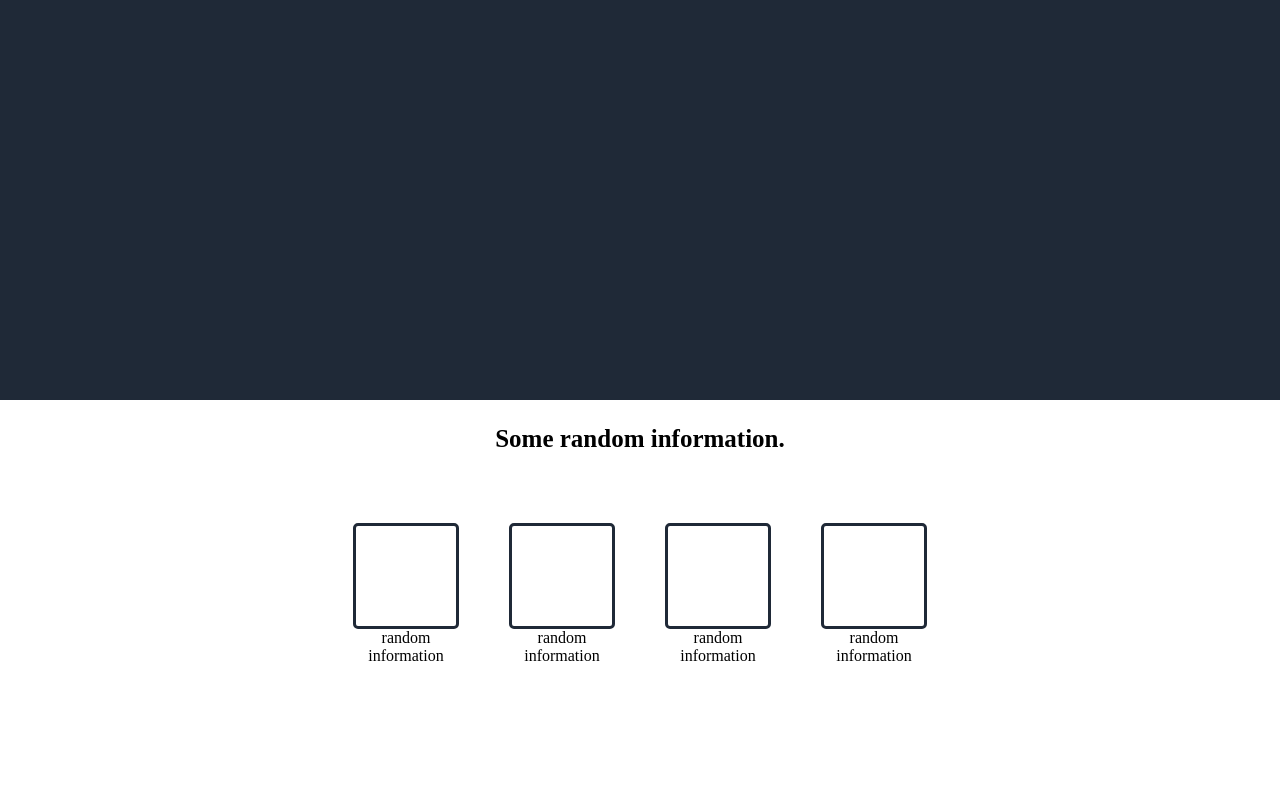
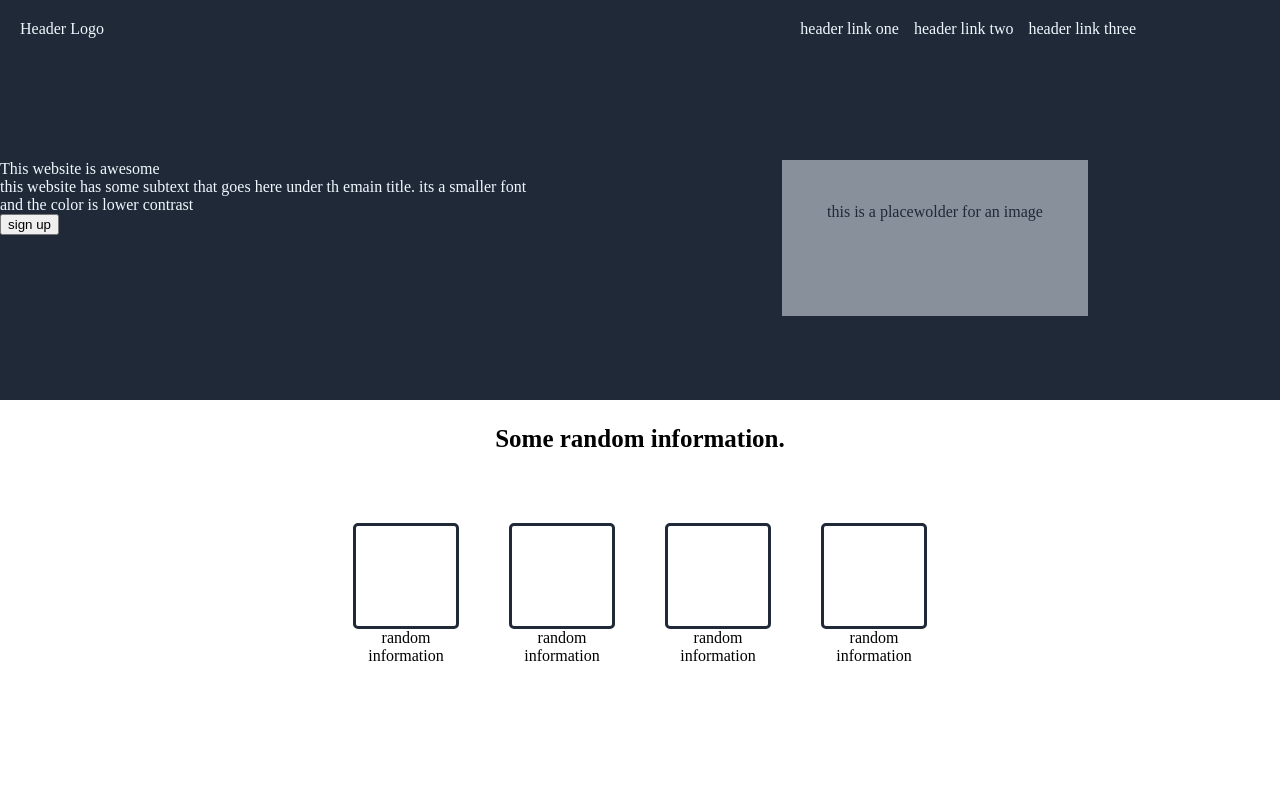
Before and after one commit to johnypatino/landingPage, a plain HTML site: page index.html in a window 1280 px wide. Shown: the top 800 px of the page. Drawn offline with Linux system fonts and the light colour scheme.

Commit message:
added header + image holder

```diff
--- a/index.html
+++ b/index.html
@@ -8,7 +8,26 @@
     <title>Landing Page</title>
 </head>
 <body>
-    <div id="a" class="outline"></div>
+    <div id="a" class="outline">
+        <div id="header">
+            <div id="header-left">Header Logo</div>
+            <div id="header-right">
+                <div>header link one</div>
+                <div>header link two</div>
+                <div>header link three</div>
+            </div>
+        </div>
+        <div id="a-content">
+                <div id="a-left">
+                    <div>This website is awesome</div>
+                    <div>this website has some subtext that goes here under th emain
+                        title. its a smaller font and the color is lower contrast
+                    </div>
+                    <div><button>sign up</button></div>
+                </div>
+                <div id="a-right"><div><p>this is a placewolder for an image</p></div></div>
+        </div>
+    </div>
     <div id="b" class="outline">
         <p><b> Some random information.</b></p>
         <div id="b-squares">
--- a/styles.css
+++ b/styles.css
@@ -12,7 +12,61 @@ body{
 }
 #a {
     background-color: #1F2937 ;
+    color:aliceblue;
+    display: flex;
+    flex-direction: column;
 
+
+
+}
+#header {
+    display: flex;
+    height: 100px;
+    padding: 20px;
+
+}
+#header-left {
+    flex:1.5;
+}
+#header-right {
+    display: flex;
+    gap: 15px;
+    flex:2;
+    justify-content: flex-end;
+    margin-right: 10%;
+    min-width: 600px;
+}
+
+#a-content {
+    margin-top: 20px;
+    display: flex;
+
+}
+#a-left {
+    flex:1;
+}
+#a-right {
+    display: flex;
+    flex:1;
+    margin-right: 15%;
+    justify-content: flex-end;
+
+
+
+}
+#a-right div{
+
+    text-align: center;
+    width: 300px;
+    height: 150px;
+    border-style: solid;
+    background-color: aliceblue;
+    opacity: 50%;
+}
+#a-right div p {
+    margin-top: 40px;
+    opacity: 100%;
+    color:#1F2937
 }
 #b {
     height: 400px;
```
